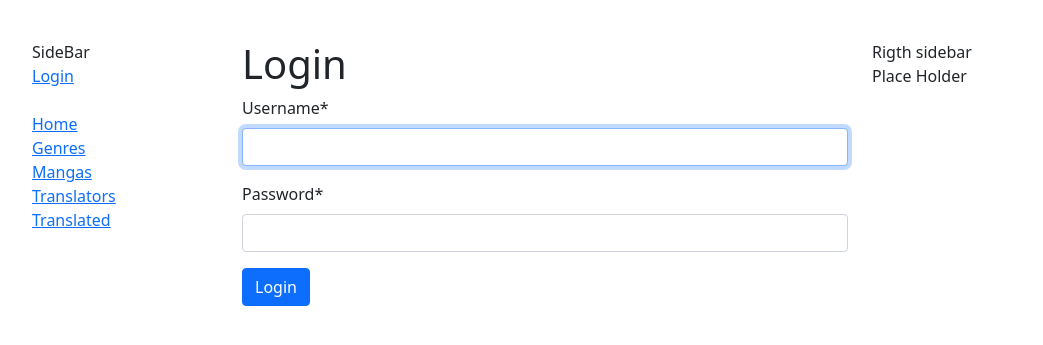
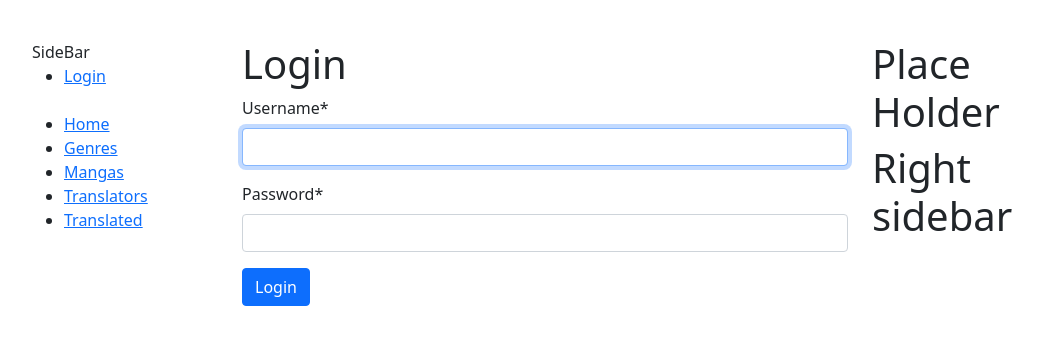
Before and after one commit to zhulich/manganarium, a Django app: page /accounts/login/ in a window 1280 px wide. Shown: the top 345 px of the page, without its empty margins (0-1043 px from the left). Run offline with Django 4.2, Linux system fonts and the light colour scheme; some libraries are stand-ins or nearby versions.

Commit message:
Minor fix

```diff
--- a/templates/base.html
+++ b/templates/base.html
@@ -12,7 +12,7 @@
   {% load static %}
   <link rel="stylesheet" href="{% static 'css/styles.css' %}">
 </head>
-<body>
+<body {% block body-class%}class="body-class" {% endblock %}>
   <div class="container-fluid">
     <div class="row ">
       <div class="col-sm-2 content">
@@ -22,17 +22,19 @@
 
       </div>
       <div class="col-sm-6 content">
-        {% block content %}
+        <div class="content-test">
+          {% block content %}
 
-        {% endblock %}
-        {% block pagination %}
-          {% include "includes/pagination.html" %}
-        {% endblock %}
+          {% endblock %}
+          {% block pagination %}
+            {% include "includes/pagination.html" %}
+          {% endblock %}
+        </div>
       </div>
       <div class="col-sm-2 content">
-        Rigth sidebar
-        <br>
-        Place Holder
+        {% block sidebar_right %}
+          {% include "includes/sidebar_rigth.html" %}
+        {% endblock %}
       </div>
     </div>
   </div>
--- a/templates/includes/sidebar.html
+++ b/templates/includes/sidebar.html
@@ -1,5 +1,5 @@
 SideBar
-<ul class="sidebar-nav content">
+<ul class="sidebar-nav-left content">
   {% if user.is_authenticated %}
     <li>User: {{ user.username }}</li>
     <li><a href="{% url 'logout' %}">Log out</a></li>
--- /dev/null
+++ b/templates/includes/sidebar_rigth.html
@@ -0,0 +1,2 @@
+<h1>Place Holder</h1>
+<h1>Right sidebar</h1>
--- a/templates/registration/login.html
+++ b/templates/registration/login.html
@@ -2,6 +2,10 @@
 {% load crispy_forms_filters %}
 
 {% block content %}
+
+  {% if form.errors %}
+    <p>Your username and password didn't match. Please try again.</p>
+  {% endif %}
 
   <h1>Login</h1>
 
```
Lines whose indentation alone changed are shown as unchanged.
